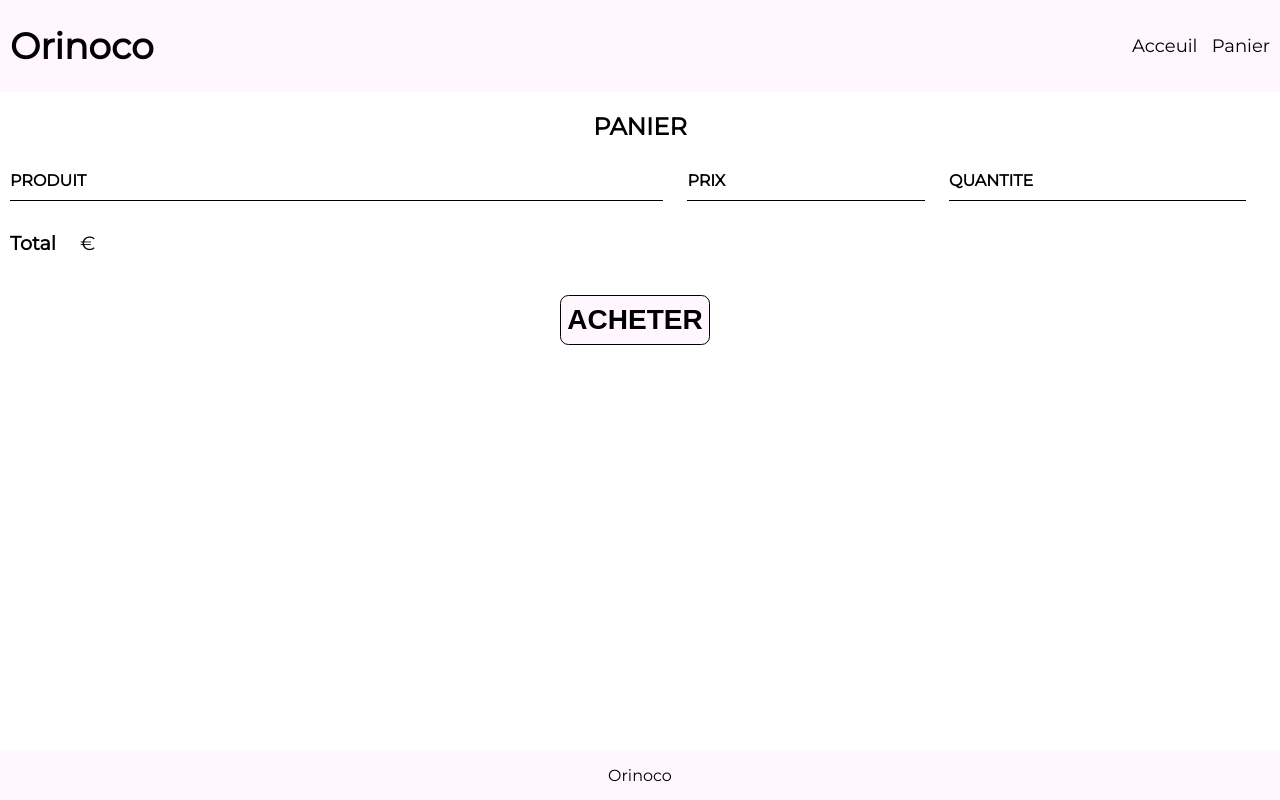
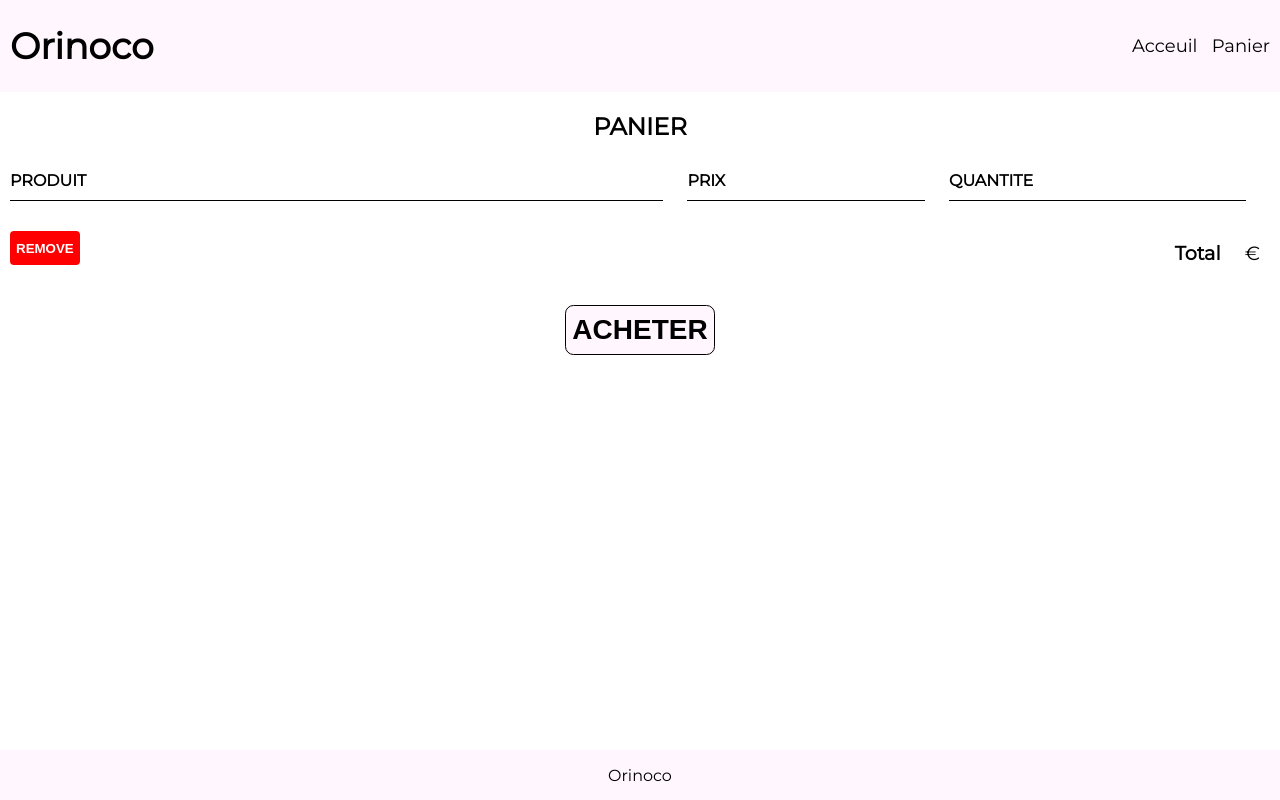
Before and after one commit to aarya-ch/Construisez-un-site-e-commerce, a website: page panier.html in a window 1280 px wide. Drawn offline with Linux system fonts and the light colour scheme.

Commit message:
Update panier.html

```diff
--- a/panier.html
+++ b/panier.html
@@ -41,11 +41,17 @@
 				</div> -->
 			</div>
 
+			<div class="recap">
+				<div>
+					<button class="btn-danger" type="button">REMOVE</button>
+				</div>
 				<div class="cart-total">
 					<strong class="cart-total-title">Total</strong>
 					<span class="cart-total-price">€</span>
-				<button class="btn btn-purchase" type="button">ACHETER</button>
 				</div>
+			</div>
+			<div>
+				<button class="btn-purchase" type="button">ACHETER</button>
 			</div>
 		</main>
 
```
Lines whose indentation alone changed are shown as unchanged.
